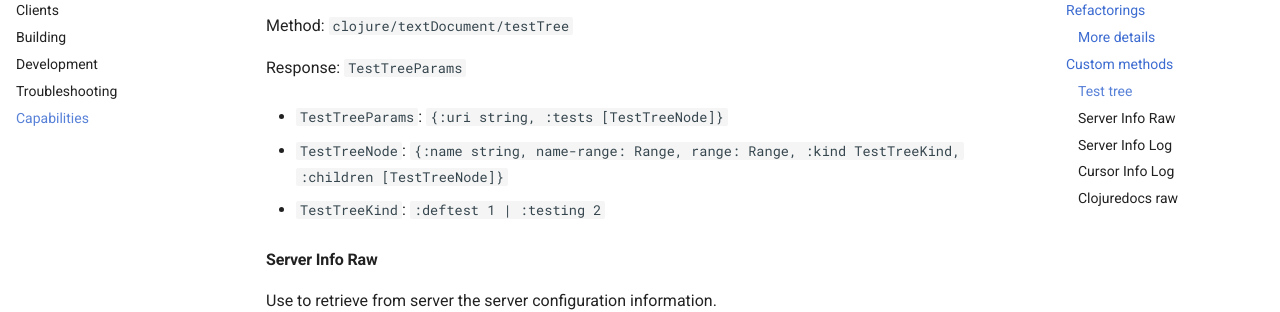
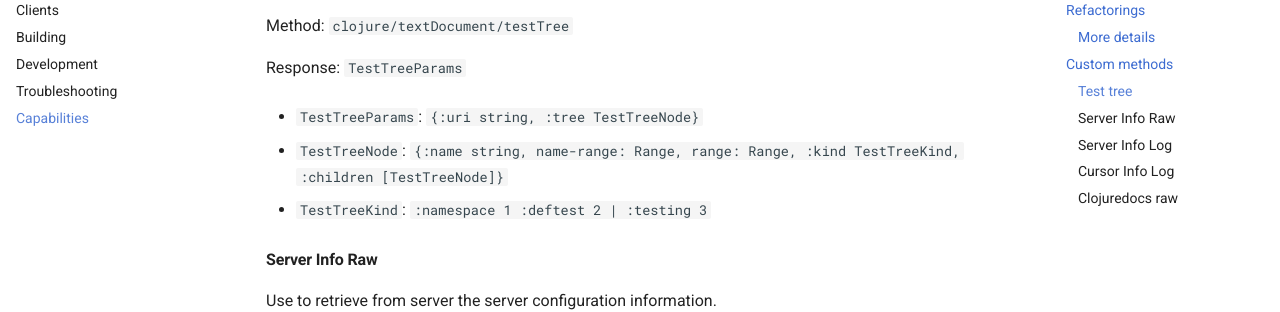
Before and after one commit to clojure-lsp/clojure-lsp, an MkDocs documentation site: the page built from docs/capabilities.md, in a window 1280 px wide and 900 px high, scrolled down 5032 px. Shown: the part 152-464 px from the top of the window. Built offline with MkDocs 1.6.1 and Material for MkDocs 9.7.7, drawn with Linux system fonts in a browser that asks for light colours; comment, search, counter and statistics services are not loaded.

Commit message:
[docs] Fix capability

```diff
--- a/docs/capabilities.md
+++ b/docs/capabilities.md
@@ -132,11 +132,11 @@ Method: `clojure/textDocument/testTree`
 
 Response: `TestTreeParams`
 
-  - `TestTreeParams`: `{:uri string, :tests [TestTreeNode]}`
+  - `TestTreeParams`: `{:uri string, :tree TestTreeNode}`
 
   - `TestTreeNode`: `{:name string, name-range: Range, range: Range, :kind TestTreeKind, :children [TestTreeNode]}`
 
-  - `TestTreeKind`: `:deftest 1 | :testing 2`
+  - `TestTreeKind`: `:namespace 1 :deftest 2 | :testing 3`
 
 #### Server Info Raw
 
```
